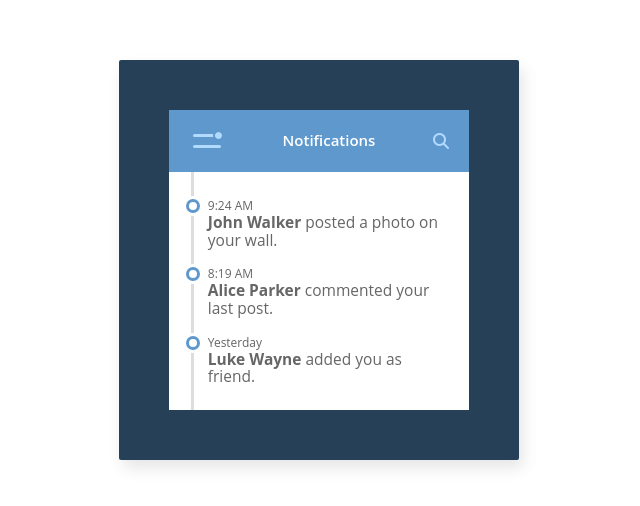
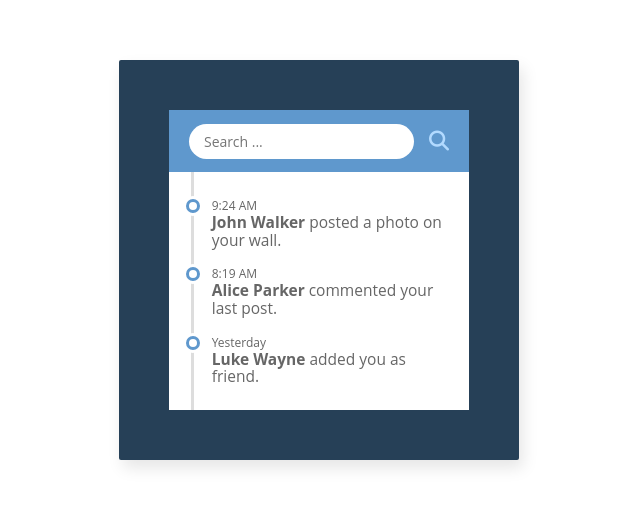
Before and after one commit to zRaidev/100-days-css, a plain HTML site: page day7/index.html in a window 1280 px wide. Shown: the part 140-646 px from the top of the page, without its empty margins (321-961 px from the left). Drawn offline with Linux system fonts and the light colour scheme.

Commit message:
day 7: part 2

```diff
--- a/day7/index.html
+++ b/day7/index.html
@@ -18,33 +18,34 @@
       <main>
         <header>
           <div class="aside-bar">
-            <div class="line-1__asd-bar"></div>
-            <div class="line-2__asd-bar"></div>
+            <div class="line-1__asd-bar line-bar"></div>
+            <div class="line-2__asd-bar line-bar"></div>
           </div>
           <h1>Notifications</h1>
           <i class="fa-solid fa-magnifying-glass"></i>
+          <input type="text" placeholder="Search ..." class="search-bar">
         </header>
         <div class="notification-board">
           <div class="left-board"></div>
           <div class="right-board">
-            <div class="notification not-1">
+            <article class="notification not-1">
               <div class="not-container">
                 <span>9:24 AM</span>
                 <p><b>John Walker</b> posted a photo on your wall.</p>
               </div>
-            </div>
-            <div class="notification not-2">
+            </article>
+            <article class="notification not-2">
               <div class="not-container">
                 <span>8:19 AM</span>
                 <p><b>Alice Parker</b> commented your last post.</p>
               </div>
-            </div>
-            <div class="notification not-3">
+            </article>
+            <article class="notification not-3">
               <div class="not-container">
                 <span>Yesterday</span>
                 <p><b>Luke Wayne</b> added you as friend.</p>
               </div>
-            </div>
+            </article>
           </div>
         </div>
       </main>
--- a/day7/style.css
+++ b/day7/style.css
@@ -47,7 +47,6 @@ ul {
   transform: translate(-50%, -50%);
   width: 300px;
   height: 300px;
-  background-color: #fff;
 }
 
 header {
@@ -63,12 +62,34 @@ i {
   color: var(--icons-nav);
 }
 
+.fa-magnifying-glass {
+  cursor: pointer;
+  font-size: 20px;
+}
+
+.fa-magnifying-glass:hover {
+  color: #fff;
+  transition: color .3s;
+}
+
+.search-bar {
+  position: absolute;
+  width: 225px;
+  height: 35px;
+  border: none;
+  border-radius: 25px;
+  padding: 0 15px;
+  font-size: 14px;
+  color: #666;
+  outline: none;
+}
+
 .aside-bar {
   display: flex;
   flex-direction: column;
   justify-content: center;
+  cursor: pointer;
 }
-
 
 .line-1__asd-bar {
   height: 3px;
@@ -98,6 +119,11 @@ i {
   border-radius: 20px;
 }
 
+.aside-bar:hover .line-bar,.aside-bar:hover .line-1__asd-bar::after {
+  background-color: #fff;
+  transition: background-color .3s;
+}
+
 h1 {
   color: #fff;
   font-size: 15px;
@@ -107,6 +133,7 @@ h1 {
 .notification-board {
   display: flex;
   flex-direction: row;
+  background-color: #fff;
 }
 
 .left-board {
@@ -126,12 +153,17 @@ h1 {
   display: flex;
   flex-direction: column;
   justify-content: space-between;
-  padding: 24px 20px 24px 14px;
+  padding: 24px 20px 24px 18px;
 }
 
 .notification {
   display: flex;
   flex-direction: row;
+  cursor: pointer;
+}
+
+.notification:hover {
+  color: var(--nav-blue);
 }
 
 .notification::before {
```
